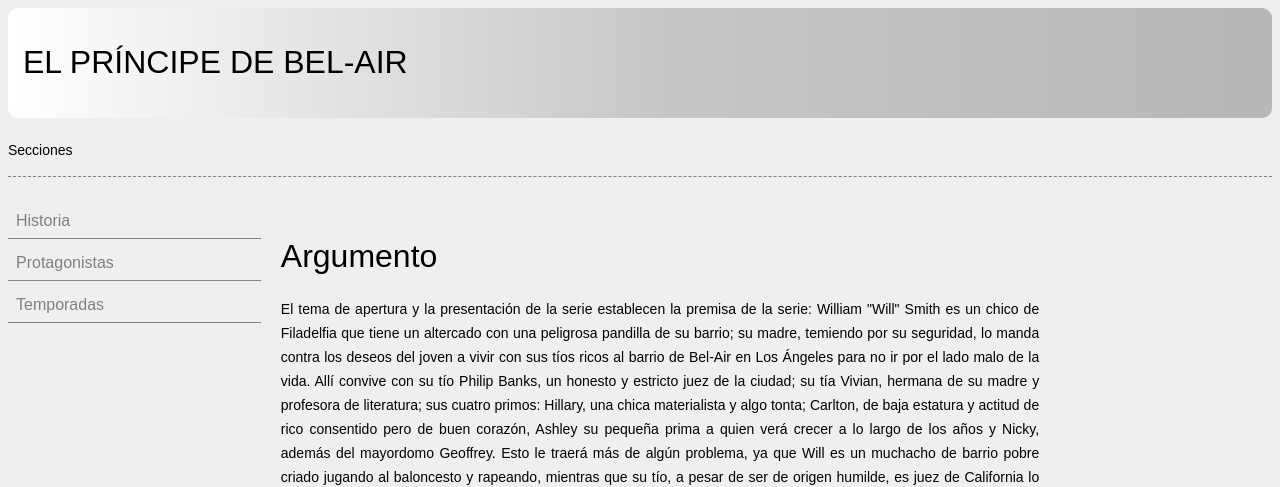
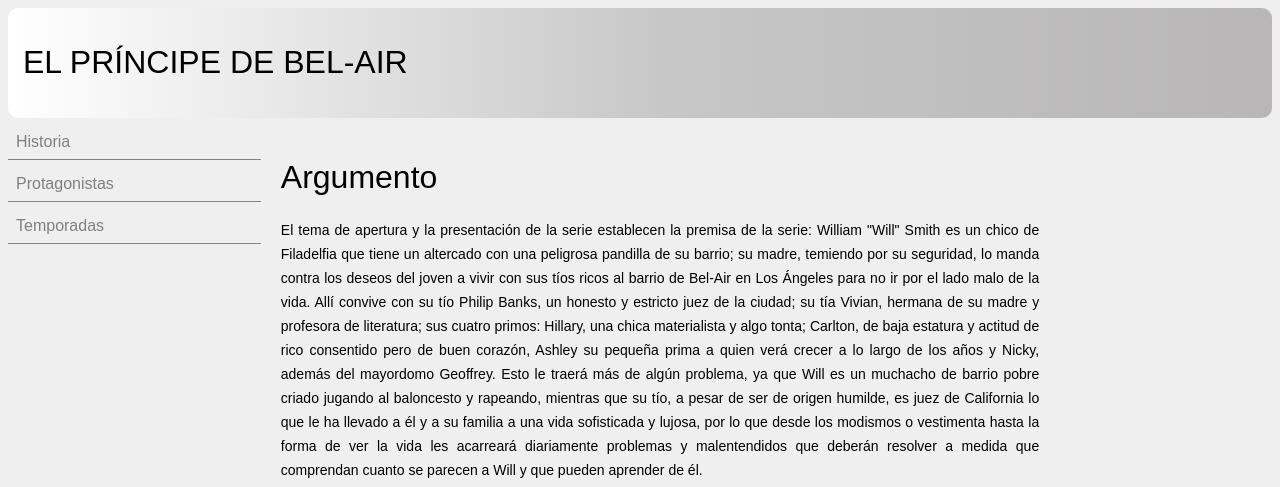
Before and after one commit to ValenJ/Proyecto-p-gina-web-IESRamonLlull, a plain HTML site: page index.html in a window 1280 px wide. Shown: the top 487 px of the page. Drawn offline with Linux system fonts and the light colour scheme.

Commit message:
Update index.html

```diff
--- a/index.html
+++ b/index.html
@@ -8,10 +8,6 @@
 <div id="arriba">
   <h1>EL PRÍNCIPE DE BEL-AIR</h1>
 </div>
-
-
-<div id="izquierda">
-  <h2><p>Secciones</p></h2>
 
  <div style="overflow:auto">
   <div id="menu">
```
